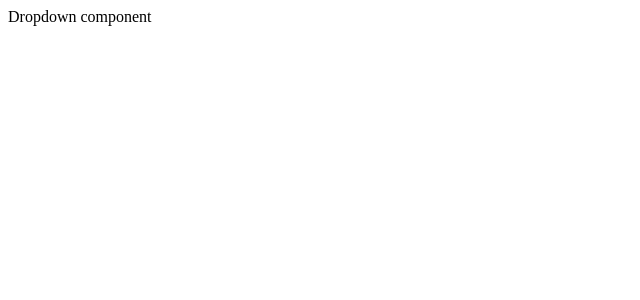
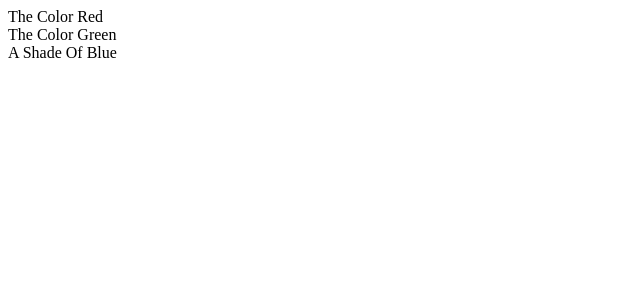
Before and after one commit to poonamkhandagle/dropdowncomponent, a React (Create React App) app: page / in a window 1280 px wide. Shown: the top 300 px of the page, without its empty margins (0-640 px from the left). Built offline with nearby package versions, Linux system fonts and the light colour scheme.

Commit message:
created an array of options to display in the dropdown and make a list out of it

```diff
--- a/src/App.js
+++ b/src/App.js
@@ -1,7 +1,22 @@
 import React from "react";
+import Dropdown from "./components/Dropdown";
  const App = () => {
+   const options = [
+     {
+       label:"The Color Red",
+       value:"Red"
+     },
+     {
+       label:"The Color Green",
+       value:"Green"
+     },
+     {
+       label:"A Shade Of Blue",
+       value:"Blue"
+     }
+   ]
    return(
-     <div>Dropdown component</div>
+     <div><Dropdown options={options} /></div>
    )
  }
  export default App;
--- /dev/null
+++ b/src/components/Dropdown.js
@@ -0,0 +1,14 @@
+import React from "react";
+const Dropdown = ( {options} ) => {
+  const renderedOptions = options.map((option) => {
+    return(
+      <div key={option.value}>
+      {option.label}
+      </div>
+    )
+  })
+  return(
+    <div>{renderedOptions}</div>
+  )
+}
+export default Dropdown;
```
